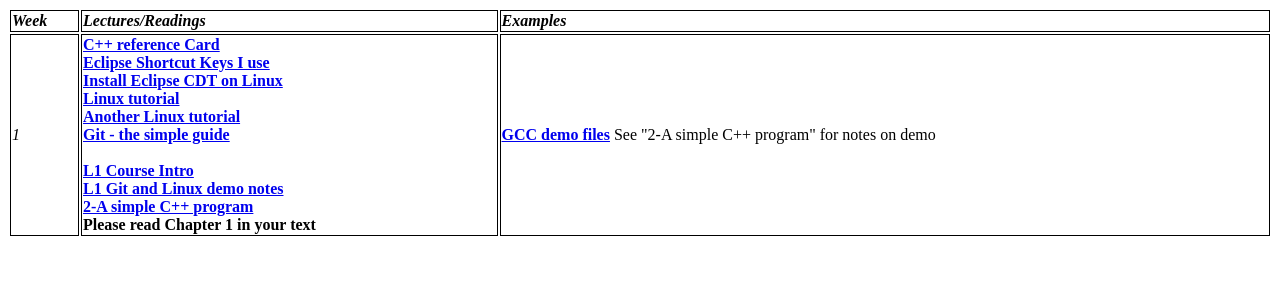
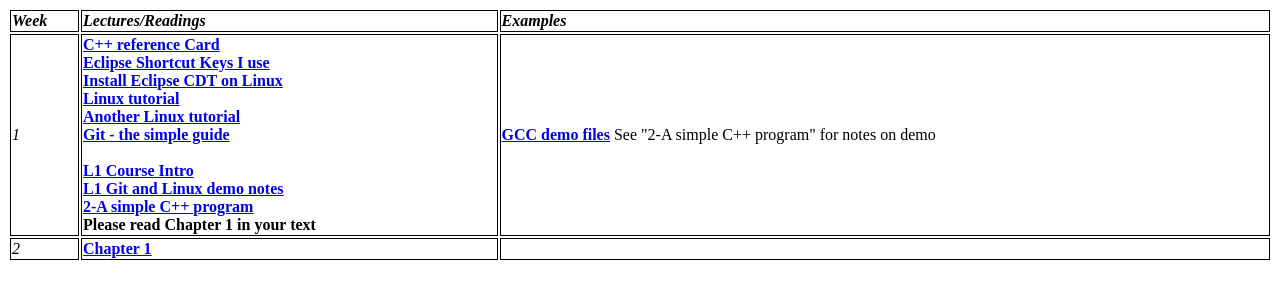
Before and after one commit to yeckoh/CPSC410, a Jekyll site: the page navbar/Lectures.html, which Jekyll copies as it is, in a window 1280 px wide. Shown: the top 300 px of the page. Built offline with Jekyll 4.4.1, drawn with Linux system fonts in a browser that asks for light colours.

Commit message:
week 2 stuff

```diff
--- a/navbar/Lectures.html
+++ b/navbar/Lectures.html
@@ -33,12 +33,21 @@
 
             </td>
 			<td class="style_white ">
-			<strong><a href="https://github.com/CNUClasses/1_gcc_demo.git"> GCC demo files</a></strong> See "2-A simple C++ program" for notes on demo<br />
+				<strong><a href="https://github.com/CNUClasses/1_gcc_demo.git"> GCC demo files</a></strong> See "2-A simple C++ program" for notes on demo<br />
+			</td>
+		</tr>
+		<tr>
+			<td class="style_white "><em>2</em></td>
+			<td class="style_white ">
+			    <strong><a href="https://github.com/CNUClasses/CPSC410/blob/master/content/Lectures/chapter_1.pdf"> Chapter 1</a></strong><br>
+            </td>
+			<td class="style_white ">
+
+			</td>
+		</tr>
 
 
-			</td>
 
-		</tr>
 	    </table>
         <p></p>
     </section>
```
Also changed, not shown: 1 other file.
